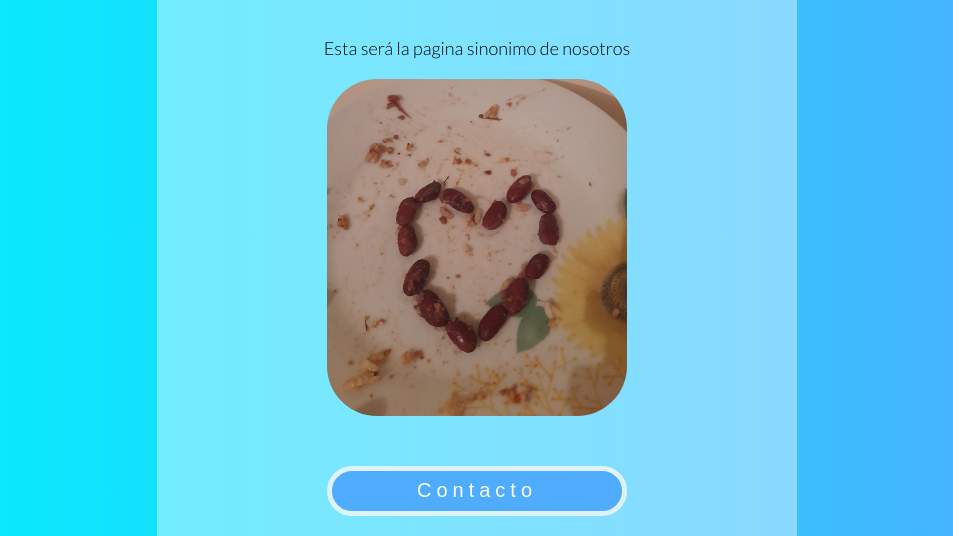
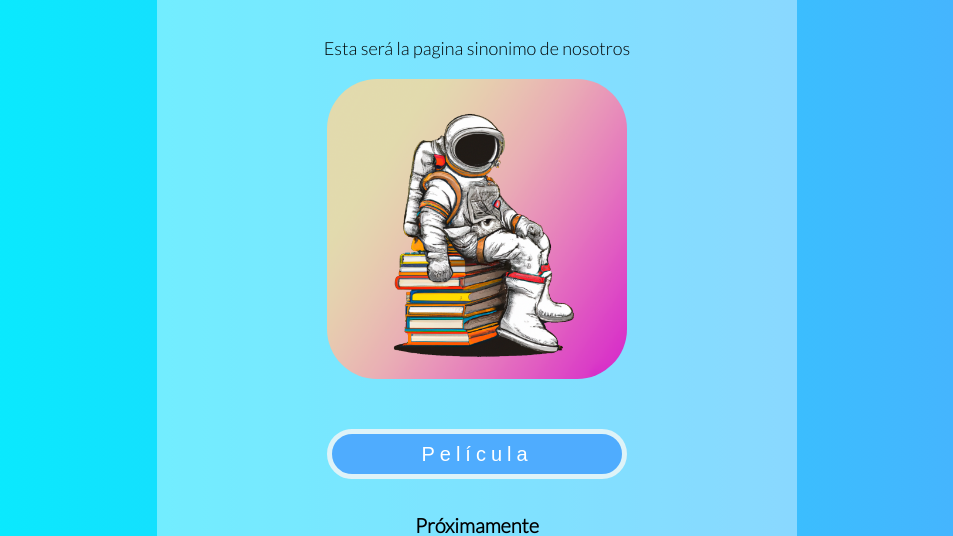
Before and after one commit to JxhxnL/Nosotros, a plain HTML site: page index.html in a window 1280 px wide. Shown: the part 274-810 px from the top of the page, without its empty margins (163-1116 px from the left). Drawn offline with Linux system fonts and the light colour scheme.

Commit message:
Commit 1.1

```diff
--- a/index.html
+++ b/index.html
@@ -19,8 +19,8 @@
             <h4>Johan Y Lizeth</h4>
             <p>Esta será la pagina sinonimo de nosotros
             </p>
-            <img src="Corazon.jpeg">
-            <button class="buy" onclick="location.href='https://wa.me/573112555036?text=Hola%20Johan%20me%20gustaría%20decirte%20que%20<333%20:%0A%0A= ...'">Contacto</button>
+            <img src="Astronaunt.png">
+            <button class="buy" onclick="location.href='https://meet.google.com/qjd-ihqe-szz'">Película</button>
             <h3>Próximamente</h4>
             <h3>Disponible</h4>
             <h3>¡No te afanes! Tqm >3</h3>
```
Also changed, not shown: Astronaunt.png (added).
